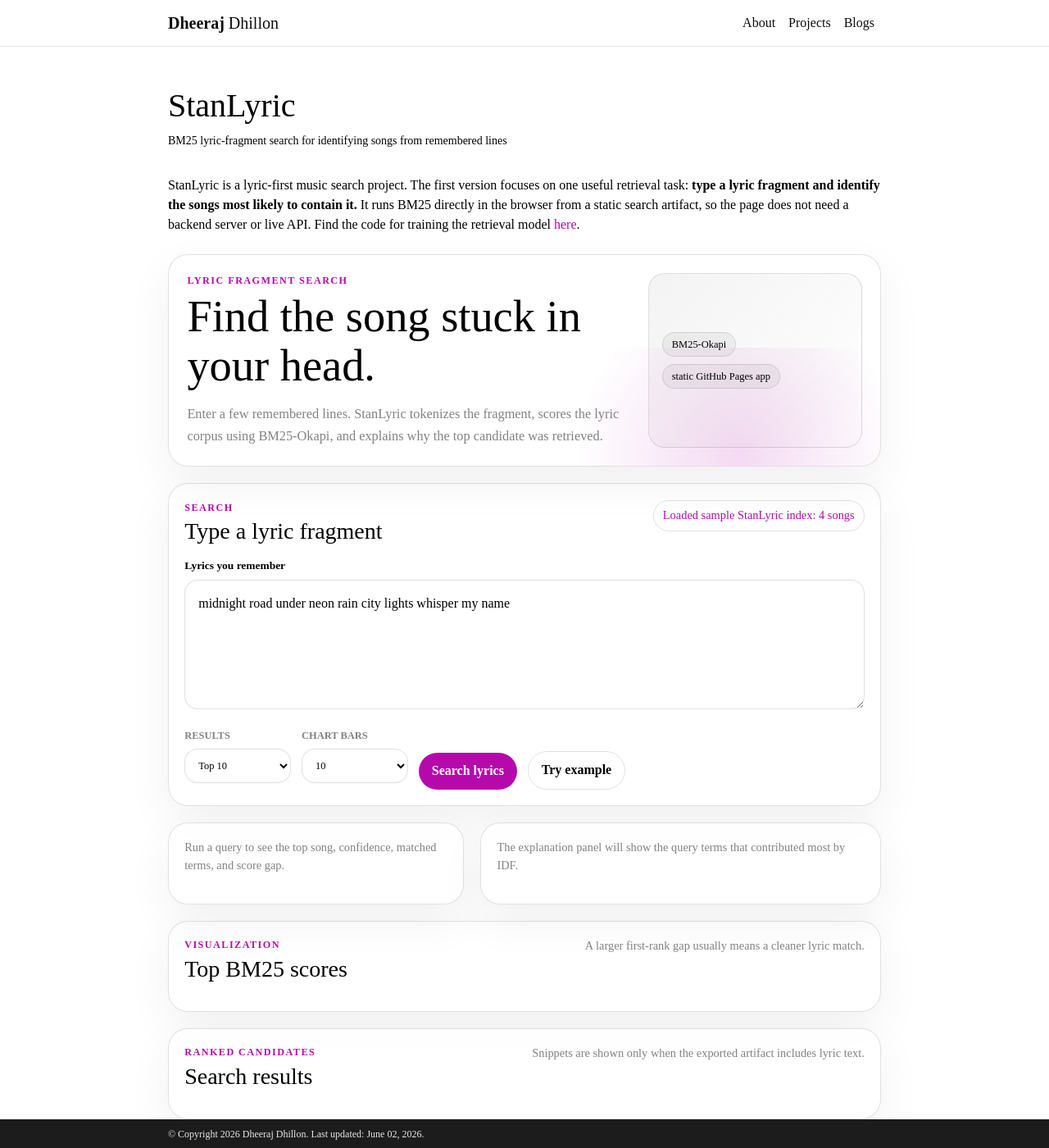
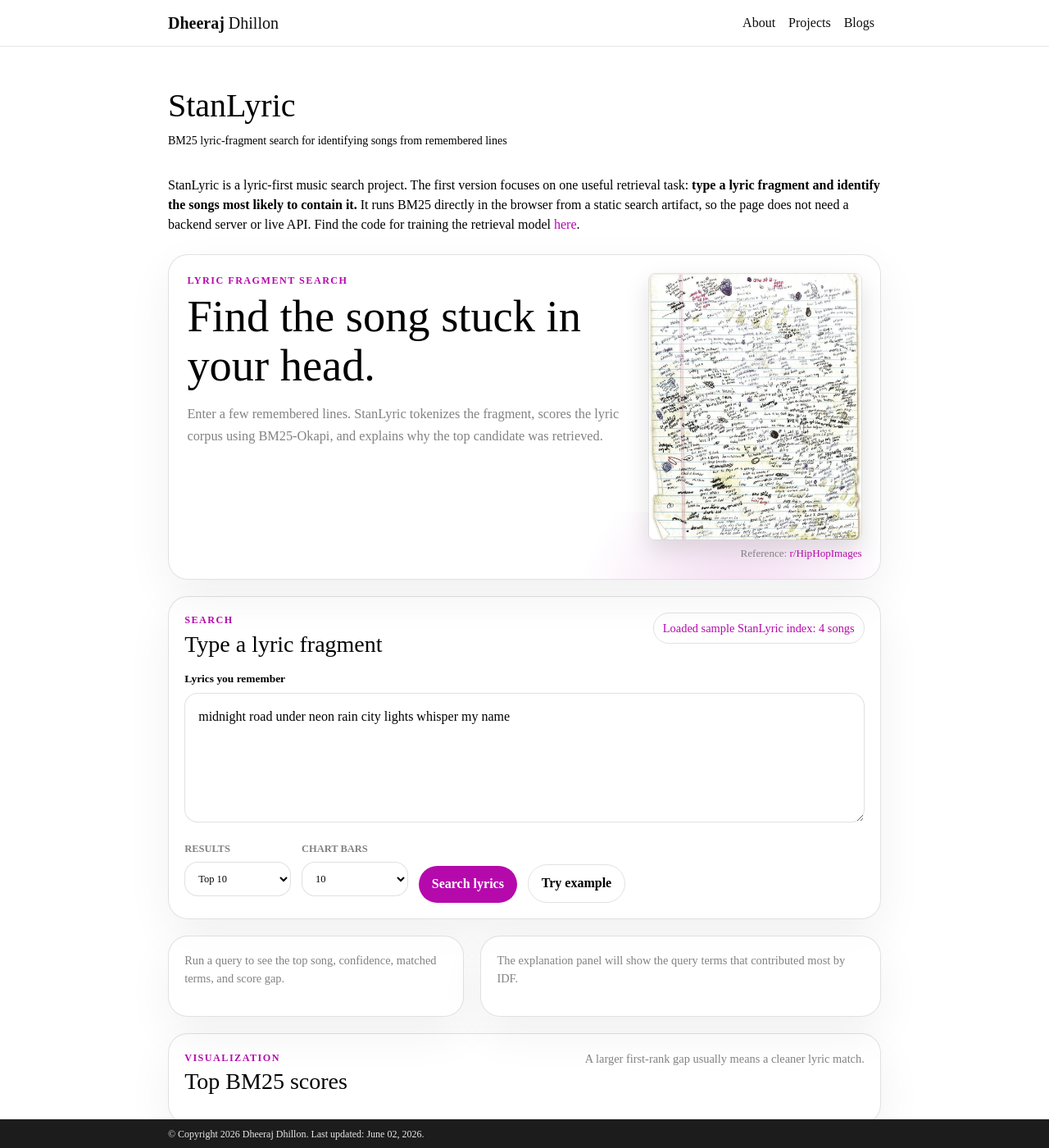
Before and after one commit to djdhillxn/djdhillxn.github.io, a Jekyll site: the page built from _projects/stanlyric.md, in a window 1280 px wide and 1400 px high. Shown: the whole window at 82% size. Built offline with Jekyll 4.4.1, drawn with Linux system fonts in a browser that asks for light colours; comment, search, counter and statistics services are not loaded; a style sheet for code colours, icons or effects is not loaded.

Commit message:
added figure in stanlyric

```diff
--- a/_projects/stanlyric.md
+++ b/_projects/stanlyric.md
@@ -26,10 +26,12 @@
         Enter a few remembered lines. StanLyric tokenizes the fragment, scores the lyric corpus using BM25-Okapi, and explains why the top candidate was retrieved.
       </p>
     </div>
-    <div class="stanlyric-hero-card">
-      <span class="stanlyric-pill">BM25-Okapi</span>
-      <span class="stanlyric-pill">static GitHub Pages app</span>
-    </div>
+    <figure class="stanlyric-reference-figure">
+      <img src="{{ '/assets/img/eminems-lyric-sheet-when-he-was-on-the-set-of-8-mile-v0.webp' | relative_url }}" alt="Eminem lyric sheet from the set of 8 Mile" loading="lazy">
+      <figcaption>
+        Reference: <a href="https://www.reddit.com/r/HipHopImages/comments/248t86/eminems_lyric_sheet_when_he_was_on_the_set_of_8/">r/HipHopImages</a>
+      </figcaption>
+    </figure>
   </section>
 
   <section class="stanlyric-panel stanlyric-search-panel">
--- a/assets/css/stanlyric/stanlyric.css
+++ b/assets/css/stanlyric/stanlyric.css
@@ -1,3 +1,36 @@
+.stanlyric-reference-figure {
+  align-self: stretch;
+  display: flex;
+  flex-direction: column;
+  justify-content: center;
+  margin: 0;
+  min-width: 0;
+  position: relative;
+  z-index: 1;
+}
+
+.stanlyric-reference-figure img {
+  border: 1px solid rgba(120, 120, 120, 0.22);
+  border-radius: 8px;
+  box-shadow: 0 12px 30px rgba(0, 0, 0, 0.12);
+  display: block;
+  max-height: 520px;
+  object-fit: contain;
+  width: 100%;
+}
+
+.stanlyric-reference-figure figcaption {
+  color: var(--global-text-color-light, #666);
+  font-size: 0.82rem;
+  line-height: 1.35;
+  margin-top: 0.45rem;
+  text-align: right;
+}
+
+.stanlyric-reference-figure a {
+  color: var(--global-theme-color);
+}
+
 .stanlyric-app {
   --stan-bg: rgba(255, 255, 255, 0.72);
   --stan-border: rgba(120, 120, 120, 0.22);
@@ -74,20 +107,6 @@
   max-width: 760px;
 }
 
-.stanlyric-hero-card {
-  align-content: center;
-  background: linear-gradient(135deg, var(--stan-soft), transparent);
-  border: 1px solid var(--stan-border);
-  border-radius: 20px;
-  display: flex;
-  flex-wrap: wrap;
-  gap: 0.55rem;
-  padding: 1rem;
-  position: relative;
-  z-index: 1;
-}
-
-.stanlyric-pill,
 .stanlyric-chip {
   align-items: center;
   background: var(--stan-soft);
@@ -392,6 +411,15 @@
 }
 
 @media (max-width: 540px) {
+  .stanlyric-reference-figure {
+    width: 100%;
+    margin: 0;
+  }
+
+  .stanlyric-reference-figure figcaption {
+    text-align: left;
+  }
+
   .stanlyric-stat-grid {
     grid-template-columns: 1fr;
   }
```
Also changed, not shown: assets/img/eminems-lyric-sheet-when-he-was-on-the-set-of-8-mile-v0.webp (added).
